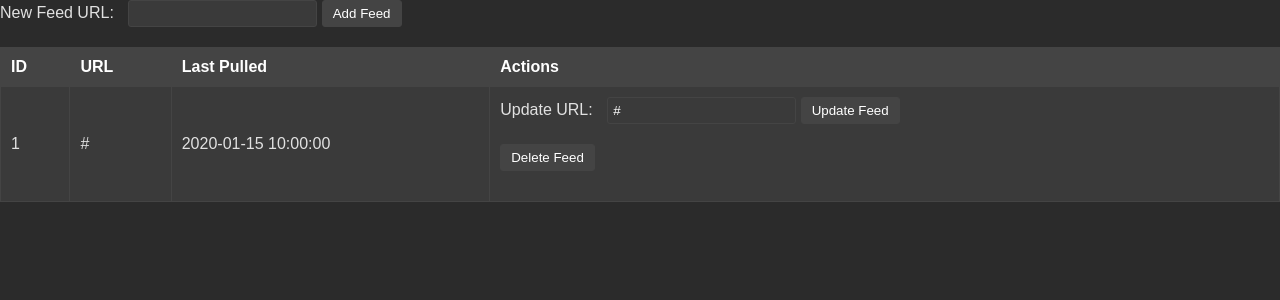
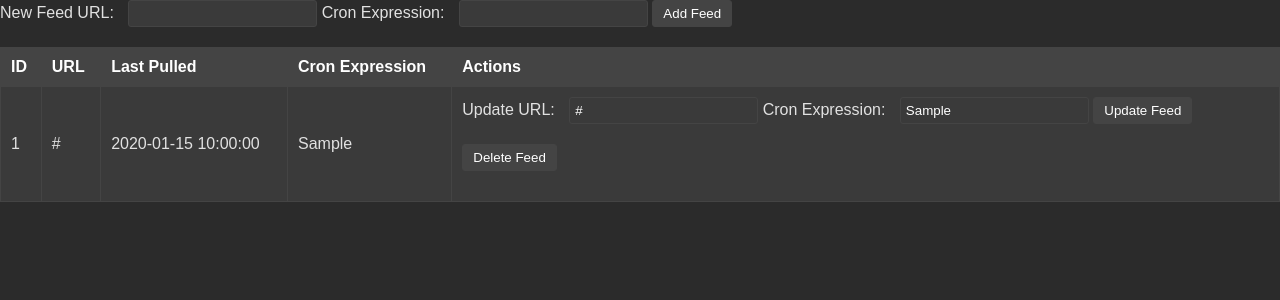
Before and after one commit to mullinmax/purrs, a Flask app: page /config/feeds in a window 1280 px wide. Shown: the part 148-448 px from the top of the page. Run offline with Flask 3, Linux system fonts and the light colour scheme; a user stored in the database is signed in; tables that the repository leaves empty hold one stand-in row (values such as "Sample post").

Commit message:
scheduled feed reads not pretty yet

```diff
--- a/main.py
+++ b/main.py
@@ -29,7 +29,7 @@ init_db()
 # backgorund tasks
 #
 background_tasks = [
-    # read_feeds,
+    read_feeds,
     # Uncomment the following tasks when they're ready to be used
     # get_text_representations,
     # get_embeddings,
@@ -41,7 +41,7 @@ def background_job():
     while True:
         for task in background_tasks:
             task()
-        time.sleep(3600)  # Wait one hour
+        time.sleep(60) # run once per minute
 
 thread = threading.Thread(target=background_job)
 thread.start()
--- a/requirements.txt
+++ b/requirements.txt
@@ -9,3 +9,4 @@ flask-login
 python-dotenv
 previewlink
 waitress
+croniter
--- a/src/database/feed.py
+++ b/src/database/feed.py
@@ -7,6 +7,7 @@ class FeedModel(Base):
     id = Column(Integer, primary_key=True)
     url = Column(String, unique=True)
     last_pulled = Column(DateTime)
+    cron_expression = Column(String)
 
     def to_dict(self):
         return {c.name: getattr(self, c.name) for c in self.__table__.columns}
--- a/static/js/feed.js
+++ b/static/js/feed.js
@@ -1,11 +1,24 @@
 document.addEventListener('DOMContentLoaded', function() {
+    // Function to check if cron expression is valid
+    function isValidCronExpression(expression) {
+        const regex = /^(((\d+,)+\d+|(\d+(\/|-)\d+)|\d+|\*) ?){5,7}$/;
+        return regex.test(expression);
+    }
+
     // Add feed
     document.getElementById('create-feed-form').addEventListener('submit', function(e) {
         e.preventDefault();
         let url = document.getElementById('new-url').value;
+        let cronExpression = document.getElementById('cron-expression').value;
+
+        if (!isValidCronExpression(cronExpression)) {
+            alert('Invalid cron expression');
+            return;
+        }
 
         let data = {
-            url: url
+            url: url,
+            cron_expression: cronExpression
         };
 
         fetch('/feeds', {
@@ -32,12 +45,19 @@ document.addEventListener('DOMContentLoaded', function() {
             e.preventDefault();
             let id = this.getAttribute('data-id');
             let url = document.getElementById('url-' + id).value;
+            let cronExpression = document.getElementById('cron-' + id).value;
+
+            if (!isValidCronExpression(cronExpression)) {
+                alert('Invalid cron expression');
+                return;
+            }
+
             fetch('/feeds/' + id, {
                 method: 'PUT',
                 headers: {
                     'Content-Type': 'application/json',
                 },
-                body: JSON.stringify({url: url}),
+                body: JSON.stringify({url: url, cron_expression: cronExpression}),
             })
             .then(response => response.json())
             .then(data => {
--- a/templates/html/feeds.jinja
+++ b/templates/html/feeds.jinja
@@ -13,9 +13,10 @@
     <form id="create-feed-form">
         <label for="new-url">New Feed URL:</label>
         <input type="text" id="new-url" name="url">
+        <label for="cron-expression">Cron Expression:</label>
+        <input type="text" id="cron-expression" name="cron_expression">
         <input type="submit" value="Add Feed">
     </form>
-
 
     <!-- Feed Table -->
     <table>
@@ -23,6 +24,7 @@
             <th>ID</th>
             <th>URL</th>
             <th>Last Pulled</th>
+            <th>Cron Expression</th>
             <th>Actions</th>
         </tr>
         {% for feed in feeds %}
@@ -30,11 +32,14 @@
                 <td>{{ feed.id }}</td>
                 <td>{{ feed.url }}</td>
                 <td>{{ feed.last_pulled }}</td>
+                <td>{{ feed.cron_expression }}</td>
                 <td>
                     <!-- Update Feed -->
                     <form class="update-feed-form" data-id="{{ feed.id }}">
                         <label for="url-{{ feed.id }}">Update URL:</label>
                         <input type="text" id="url-{{ feed.id }}" name="url" value="{{ feed.url }}">
+                        <label for="cron-{{ feed.id }}">Cron Expression:</label>
+                        <input type="text" id="cron-{{ feed.id }}" name="cron_expression" value="{{ feed.cron_expression }}">
                         <input type="submit" value="Update Feed">
                     </form>
                     <!-- Delete Feed -->
```
Also changed, not shown: src/feed/rss.py (+35 -5 lines), src/routes/feed.py (+4 -3 lines), src/task/read_feeds.py (+6 -4 lines), README.md.
